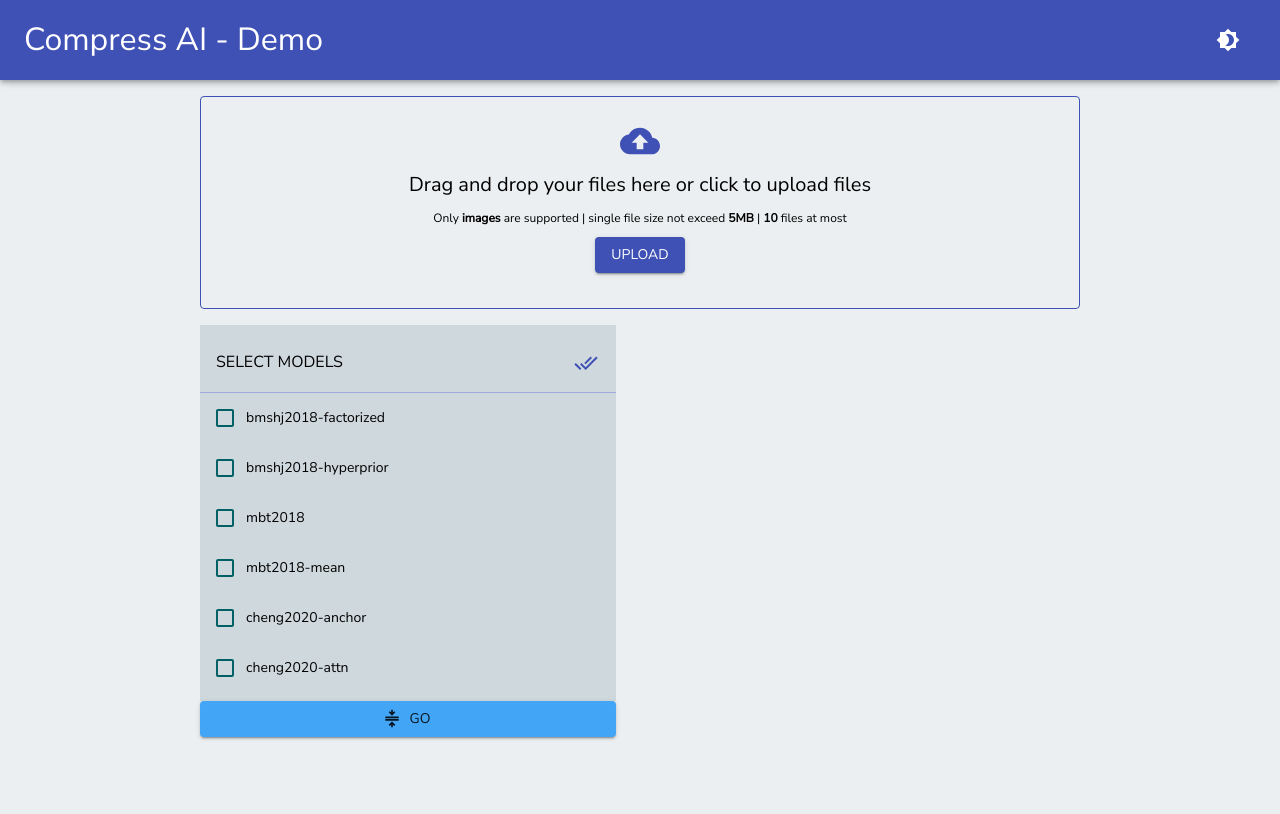
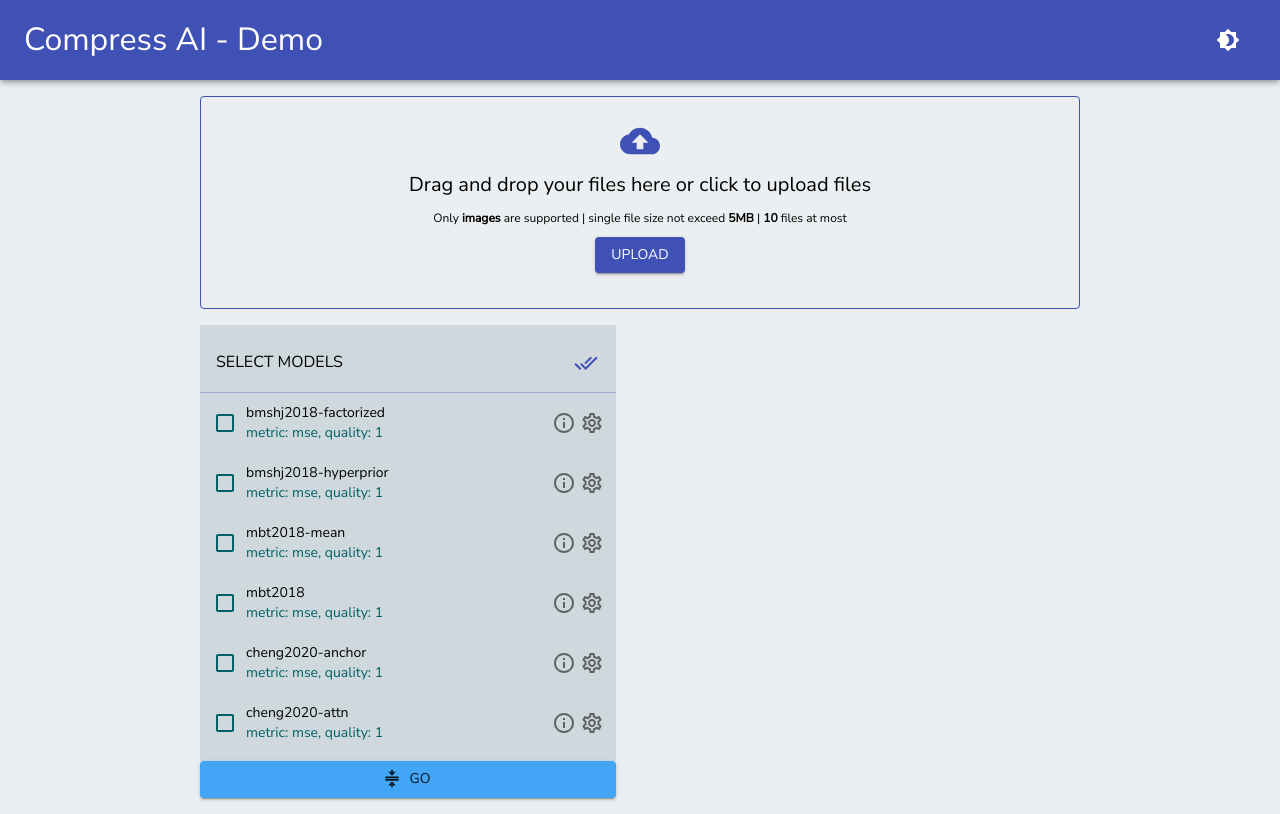
Before and after one commit to WoodenStone/brainy-compress, a React (Create React App) app in the folder compress-ui-fe/: page / in a window 1280 px wide. Built offline with nearby package versions, Linux system fonts and the light colour scheme.

Commit message:
feat(fe): support customizing quality & metric

```diff
--- a/compress-ui-fe/src/api/compress.ts
+++ b/compress-ui-fe/src/api/compress.ts
@@ -7,6 +7,8 @@ export interface IImageCompressRequest {
   fileName: string
   fileType: string // eg: image/jpeg
   model: string // model name, eg: 'mbt2018'
+  metric: 'mse' | 'ms-ssim'
+  quality: number
 }
 
 export interface IImageCompressResponse {
@@ -15,12 +17,19 @@ export interface IImageCompressResponse {
 }
 
 export async function compressImage(options: IImageCompressRequest): Promise<IImageCompressResponse> {
-  const { file, fileName, fileType, model } = options
+  const { file, fileName, fileType, model, metric, quality } = options
+  const reqData = {
+    filename: fileName,
+    model,
+    filetype: fileType,
+    metric,
+    quality: quality.toString(),
+    file,
+  }
   let formData = new FormData()
-  formData.append('filename', fileName)
-  formData.append('model', model)
-  formData.append('filetype', fileType)
-  formData.append('file', file)
+  Object.entries(reqData).forEach(([key, value]) => {
+    formData.append(key, value)
+  })
 
   const resp = await getInstance().post('/api/compress', formData, {
     responseType: 'blob',
--- a/compress-ui-fe/src/components/checkbox/index.tsx
+++ b/compress-ui-fe/src/components/checkbox/index.tsx
@@ -2,25 +2,65 @@
 
 import DeleteSweepIcon from '@mui/icons-material/DeleteSweep'
 import DoneAllIcon from '@mui/icons-material/DoneAll'
+import InfoOutlinedIcon from '@mui/icons-material/InfoOutlined'
+import SettingsOutlinedIcon from '@mui/icons-material/SettingsOutlined'
+import {
+  Box,
+  Button,
+  ButtonGroup,
+  FormControl,
+  FormControlLabel,
+  FormLabel,
+  Modal,
+  Radio,
+  RadioGroup,
+} from '@mui/material'
 import Checkbox from '@mui/material/Checkbox'
 import Divider from '@mui/material/Divider'
 import IconButton from '@mui/material/IconButton'
+import Link from '@mui/material/Link'
 import List from '@mui/material/List'
 import ListItem from '@mui/material/ListItem'
 import ListItemButton from '@mui/material/ListItemButton'
 import ListItemText from '@mui/material/ListItemText'
+import Slider from '@mui/material/Slider'
+import Tooltip from '@mui/material/Tooltip'
 import Typography from '@mui/material/Typography'
 import * as React from 'react'
 
+export interface IModel {
+  name: string
+  /*
+    the first item in the metric array is the default selected metric
+  */
+  metric: string[]
+  /*
+    the first item in the quality array is the default selected quality
+  */
+  quality: number[]
+  selectedMetric: string
+  selectedQuality: number
+  paperName?: string
+  paperLink?: string
+}
+
+export interface IModelChecked {
+  name: string
+  metric: string
+  quality: number
+}
+
 export interface ICheckboxListProps {
   title: string
-  models: string[]
-  onChange: (selected: string[]) => void
+  modelList: IModel[]
+  onChange: (selected: IModelChecked[]) => void
 }
 
-export default function CheckboxList({ title, models, onChange }: ICheckboxListProps) {
+export default function CheckboxList({ title, modelList, onChange }: ICheckboxListProps) {
   const [checked, setChecked] = React.useState([-1])
   const [allSelected, setAllSelected] = React.useState(false)
+
+  const [models, setModels] = React.useState(modelList)
 
   const handleToggle = (value: number) => () => {
     const currentIndex = checked.indexOf(value)
@@ -35,13 +75,16 @@ export default function CheckboxList({ title, models, onChange }: ICheckboxListP
     setChecked(newChecked)
 
     // emit the selected items
-    onChange(newChecked.filter(index => index !== -1).map(index => models[index]))
+    const checkedModel = newChecked.filter(index => index !== -1).map(index => models[index])
+    onChange(
+      checkedModel.map(model => ({ name: model.name, metric: model.selectedMetric, quality: model.selectedQuality })),
+    )
   }
 
   const selectAll = () => {
     setChecked(models.map((_, index) => index))
     setAllSelected(true)
-    onChange(models)
+    onChange(models.map(model => ({ name: model.name, metric: model.selectedMetric, quality: model.selectedQuality })))
   }
 
   const clearAll = () => {
@@ -50,7 +93,17 @@ export default function CheckboxList({ title, models, onChange }: ICheckboxListP
     onChange([])
   }
 
+  // modal
+  const [visible, setVisible] = React.useState(false)
+  const handleModalOpen = () => {
+    setVisible(true)
+  }
+  const handleModalClose = () => setVisible(false)
+
+  const [currentModel, setCurrentModel] = React.useState<IModel>(models?.[0])
+
   return (
+    <>
       <List sx={{ width: '100%', bgcolor: 'background.paper' }}>
         <ListItem
           secondaryAction={
@@ -69,11 +122,39 @@ export default function CheckboxList({ title, models, onChange }: ICheckboxListP
           </Typography>
         </ListItem>
         <Divider />
-      {models.map((value, index) => {
-        const labelId = `checkbox-list-label-${value}`
+        {models.map((model, index) => {
+          const labelId = `checkbox-list-label-${model}`
 
           return (
-          <ListItem key={value} disablePadding>
+            <ListItem
+              key={model.name}
+              disablePadding
+              secondaryAction={
+                <>
+                  <Tooltip
+                    placement="left"
+                    title={
+                      <Link href={model.paperLink} underline="always" color="inherit">
+                        {model.paperName}
+                      </Link>
+                    }>
+                    <IconButton edge="end" aria-label="info">
+                      <InfoOutlinedIcon />
+                    </IconButton>
+                  </Tooltip>
+                  <Tooltip placement="right" title="advanced settings">
+                    <IconButton
+                      edge="end"
+                      aria-label="setting"
+                      onClick={() => {
+                        setCurrentModel(model)
+                        handleModalOpen()
+                      }}>
+                      <SettingsOutlinedIcon />
+                    </IconButton>
+                  </Tooltip>
+                </>
+              }>
               <ListItemButton onClick={handleToggle(index)} dense>
                 <Checkbox
                   edge="start"
@@ -82,11 +163,126 @@ export default function CheckboxList({ title, models, onChange }: ICheckboxListP
                   inputProps={{ 'aria-labelledby': labelId }}
                 />
 
-              <ListItemText id={labelId} primary={`${value}`} />
+                <ListItemText
+                  id={labelId}
+                  primary={`${model.name}`}
+                  secondary={`metric: ${model.selectedMetric}, quality: ${model.selectedQuality}`}
+                />
               </ListItemButton>
             </ListItem>
           )
         })}
       </List>
+      {/* unmount the modal each time when it closes */}
+      {visible ? (
+        <SettingModal
+          visible={true}
+          onClose={handleModalClose}
+          model={currentModel}
+          onConfirm={model => {
+            // update the model
+            const newModels = models.map(m => (m.name === model.name ? model : m))
+            setModels(newModels)
+            // check if the current model is selected
+            const index = models.findIndex(m => m.name === model.name)
+            if (checked.indexOf(index) !== -1) {
+              // emit the selected items
+              const checkedModel = checked
+                .filter(index => index !== -1)
+                .map(index => newModels[index])
+                .map(model => ({ name: model.name, metric: model.selectedMetric, quality: model.selectedQuality }))
+              onChange(checkedModel)
+            }
+          }}
+        />
+      ) : null}
+    </>
   )
 }
+
+interface ISettingModalProps {
+  model: IModel
+  visible: boolean
+  onClose: () => void
+  onConfirm: (model: IModel) => void
+}
+
+function SettingModal({ model, visible, onClose, onConfirm }: ISettingModalProps) {
+  const originalValue = Object.assign({}, model)
+  const [formValue, setFormValue] = React.useState(model)
+  const handleMetricChange = (e: React.ChangeEvent<HTMLInputElement>) => {
+    setFormValue({ ...formValue, selectedMetric: e.target.value })
+  }
+
+  const handleQualityChange = (e: Event | React.SyntheticEvent<Element, Event>, value: number | number[]) => {
+    setFormValue({ ...formValue, selectedQuality: value as number })
+  }
+
+  const handleSubmit = (e: React.FormEvent) => {
+    e.preventDefault()
+    onConfirm(formValue)
+    onClose()
+  }
+
+  const handleCancel = () => {
+    setFormValue(originalValue)
+    onClose()
+  }
+
+  return (
+    <Modal open={visible} onClose={onClose}>
+      <Box
+        sx={{
+          position: 'absolute' as 'absolute',
+          top: '50%',
+          left: '50%',
+          transform: 'translate(-50%, -50%)',
+          width: '50vw',
+          bgcolor: 'background.paper',
+          borderRadius: '0.5rem',
+          boxShadow: 10,
+          p: 4,
+        }}>
+        <Typography variant="h6" component="h2" pb={2}>
+          Advanced Settings
+        </Typography>
+        <form onSubmit={handleSubmit}>
+          <FormControl onChange={handleMetricChange}>
+            <FormLabel>Metric</FormLabel>
+            <FormLabel component="legend">Optimized for the selected metric.</FormLabel>
+            <RadioGroup row value={formValue.selectedMetric}>
+              <FormControlLabel value="mse" control={<Radio />} label="MSE" />
+              <FormControlLabel value="ms-ssim" control={<Radio />} label="MS-SSIM" />
+            </RadioGroup>
+            <FormLabel>Quality</FormLabel>
+            <FormLabel component="legend">The higher the quality of the image, the higher the bit-rate.</FormLabel>
+            <Slider
+              value={formValue.selectedQuality}
+              aria-label="quality-slider"
+              step={1}
+              marks={formValue.quality.map(q => {
+                return {
+                  value: q,
+                  label: q.toString(),
+                }
+              })}
+              valueLabelDisplay="auto"
+              min={formValue.quality[0]}
+              max={formValue.quality[formValue.quality.length - 1]}
+              onChange={handleQualityChange}
+            />
+          </FormControl>
+
+          <Box sx={{ display: 'flex', justifyContent: 'flex-end', pt: 2 }}>
+            <ButtonGroup variant="outlined">
+              <Button onClick={handleCancel}>Cancel</Button>
+              <Button variant="contained" type="submit">
+                Confirm
+              </Button>
+            </ButtonGroup>
+          </Box>
+        </form>
+      </Box>
+    </Modal>
+  )
+}
--- a/compress-ui-fe/src/pages/Home/Main.tsx
+++ b/compress-ui-fe/src/pages/Home/Main.tsx
@@ -11,25 +11,74 @@ import Tooltip from '@mui/material/Tooltip'
 import { useState } from 'react'
 
 import { compressImage, IImageCompressRequest } from '../../api'
-import CheckboxList from '../../components/checkbox'
+import CheckboxList, { IModel, IModelChecked } from '../../components/checkbox'
 import { FileList } from '../../components/fileList/FileList'
 import FileUploader from '../../components/fileUploader'
 import { ImageCard } from '../../components/imageCard'
 import { Loading } from '../../components/loading'
 import { useNotification } from '../../components/notification'
 import { createDownloadLink } from '../../utils/download'
+
 const acceptFileTypes = {
   'image/jpeg': ['.jpeg', '.jpg'],
   'image/png': ['.png'],
 }
 
-const models = [
-  'bmshj2018-factorized',
-  'bmshj2018-hyperprior',
-  'mbt2018',
-  'mbt2018-mean',
-  'cheng2020-anchor',
-  'cheng2020-attn',
+const modelList: IModel[] = [
+  {
+    name: 'bmshj2018-factorized',
+    metric: ['mse', 'ms-ssim'],
+    quality: [...Array(8).keys()].map(x => ++x),
+    selectedMetric: 'mse',
+    selectedQuality: 1,
+    paperName: 'Variational image compression with a scale hyperprior',
+    paperLink: 'https://arxiv.org/abs/1802.01436',
+  },
+  {
+    name: 'bmshj2018-hyperprior',
+    metric: ['mse', 'ms-ssim'],
+    quality: [...Array(8).keys()].map(x => ++x),
+    selectedMetric: 'mse',
+    selectedQuality: 1,
+    paperName: 'Variational image compression with a scale hyperprior',
+    paperLink: 'https://arxiv.org/abs/1802.01436',
+  },
+  {
+    name: 'mbt2018-mean',
+    metric: ['mse', 'ms-ssim'],
+    quality: [...Array(8).keys()].map(x => ++x),
+    selectedMetric: 'mse',
+    selectedQuality: 1,
+    paperName: 'Joint Autoregressive and Hierarchical Priors for Learned Image Compression',
+    paperLink: 'https://arxiv.org/abs/1809.02736',
+  },
+  {
+    name: 'mbt2018',
+    metric: ['mse', 'ms-ssim'],
+    quality: [...Array(8).keys()].map(x => ++x),
+    selectedMetric: 'mse',
+    selectedQuality: 1,
+    paperName: 'Joint Autoregressive and Hierarchical Priors for Learned Image Compression',
+    paperLink: 'https://arxiv.org/abs/1809.02736',
+  },
+  {
+    name: 'cheng2020-anchor',
+    metric: ['mse', 'ms-ssim'],
+    quality: [...Array(6).keys()].map(x => ++x),
+    selectedMetric: 'mse',
+    selectedQuality: 1,
+    paperName: 'Learned Image Compression with Discretized Gaussian Mixture Likelihoods and Attention Modules',
+    paperLink: 'https://arxiv.org/abs/2001.01568',
+  },
+  {
+    name: 'cheng2020-attn',
+    metric: ['mse', 'ms-ssim'],
+    quality: [...Array(6).keys()].map(x => ++x),
+    selectedMetric: 'mse',
+    selectedQuality: 1,
+    paperName: 'Learned Image Compression with Discretized Gaussian Mixture Likelihoods and Attention Modules',
+    paperLink: 'https://arxiv.org/abs/2001.01568',
+  },
 ]
 
 interface ICompressResult {
@@ -39,11 +88,13 @@ interface ICompressResult {
   fileName: string
   fileType: string
   model: string
+  reqMetric: string
+  reqQuality: number
 }
 
 async function compressOneImage(params: IImageCompressRequest): Promise<ICompressResult> {
   const res = await compressImage(params)
-  const { fileName, fileType, file, model } = params
+  const { fileName, fileType, file, model, metric, quality } = params
   const result = {
     compressedImg: new Blob([res?.data], { type: fileType }),
     metrics: res?.metrics,
@@ -51,6 +102,8 @@ async function compressOneImage(params: IImageCompressRequest): Promise<ICompres
     fileName: fileName,
     fileType: fileType,
     model,
+    reqMetric: metric,
+    reqQuality: quality,
   }
   return result
 }
@@ -71,7 +124,7 @@ function Main() {
   const { notice } = useNotification()
 
   const [files, setFiles] = useState<File[]>([])
-  const [selectedModels, setSelectedModels] = useState<string[]>([])
+  const [selectedModels, setSelectedModels] = useState<IModelChecked[]>([])
   const [compressedResult, setCompressedResult] = useState<ICompressResult[][]>([])
   const [isCompressing, setIsCompressing] = useState<boolean>(false)
 
@@ -85,7 +138,7 @@ function Main() {
     setFiles([])
   }
 
-  const useHandleSelectedModels = (selected: string[]) => {
+  const useHandleSelectedModels = (selected: IModelChecked[]) => {
     setSelectedModels(selected)
   }
 
@@ -131,7 +184,9 @@ function Main() {
                 file,
                 fileName: file.name,
                 fileType: file.type,
-                model,
+                model: model.name,
+                quality: model.quality,
+                metric: model.metric as 'mse' | 'ms-ssim',
               }),
             ),
           ),
@@ -171,7 +226,7 @@ function Main() {
           md: 6,
         }}>
         <Grid item xs={1} sm={1}>
-          <CheckboxList title="Select Models" models={models} onChange={useHandleSelectedModels} />
+          <CheckboxList title="Select Models" modelList={modelList} onChange={useHandleSelectedModels} />
           <Tooltip title="start compressing">
             <Button
               startIcon={<CompressOutlinedIcon />}
@@ -219,11 +274,26 @@ function Main() {
                 columnSpacing={2}
                 spacing={2}>
                 {imageResult.map((item: ICompressResult) => {
-                  const { compressedImg, metrics, originalImg, fileName, fileType, model } = item
+                  const {
+                    compressedImg,
+                    metrics,
+                    originalImg,
+                    fileName,
+                    fileType,
+                    model,
+                    reqMetric: metric,
+                    reqQuality: quality,
+                  } = item
                   const compressedImgUrl = URL.createObjectURL(compressedImg)
                   const originalImgUrl = URL.createObjectURL(originalImg)
                   return (
-                    <Grid item xs={1} sm={1} width="33vw" height={'50vh'} key={`${fileName}-${model}`}>
+                    <Grid
+                      item
+                      xs={1}
+                      sm={1}
+                      width="33vw"
+                      height={'50vh'}
+                      key={`${fileName}-${model}-${quality}-${metric}`}>
                       {/* 压缩结果的卡片 */}
                       <ImageCard
                         imageName={fileName}
@@ -232,6 +302,8 @@ function Main() {
                         model={model}
                         fileType={fileType}
                         originalImgSrc={originalImgUrl}
+                        reqMetric={metric}
+                        reqQuality={quality}
                       />
                     </Grid>
                   )
@@ -241,10 +313,10 @@ function Main() {
           )
         })}
       {compressedResult?.length > 0 && (
-        <Box sx={{ transform: 'translateZ(0px)', flexGrow: 1 }}>
+        <Box sx={{ transform: 'translateZ(0px)', flexGrow: 1, position: 'fixed', top: '95vh', right: '5vw' }}>
           <SpeedDial
             ariaLabel="Actions"
-            sx={{ position: 'absolute', bottom: '1rem', right: -100 }}
+            sx={{ position: 'fixed', bottom: '1rem', right: '1rem' }}
             icon={<SpeedDialIcon />}>
             {actions.map(action => (
               <SpeedDialAction
```
Also changed, not shown: compress-ui-fe/src/components/imageCard/index.tsx (+34 -3 lines). Lines whose indentation alone changed are shown as unchanged.
